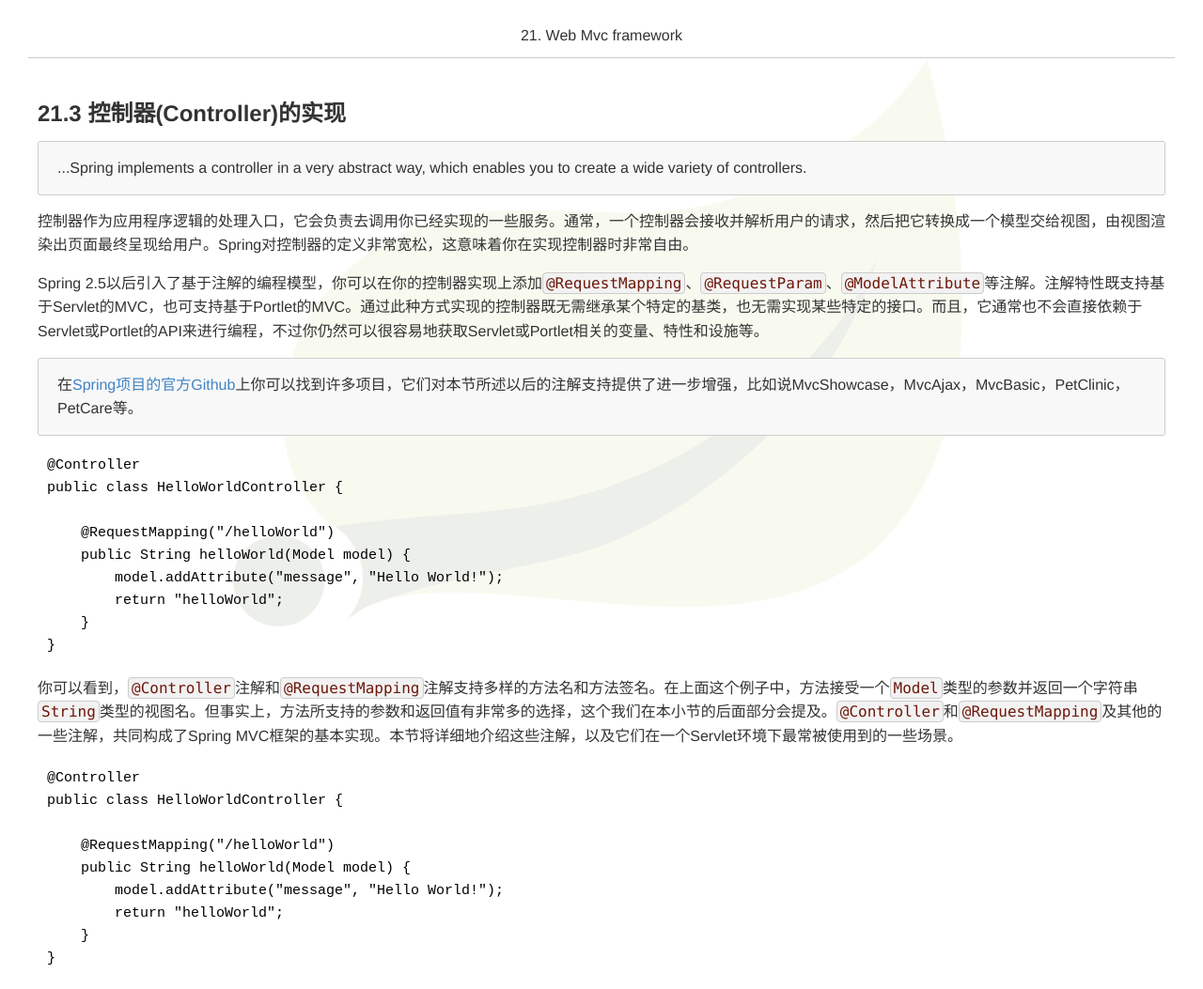
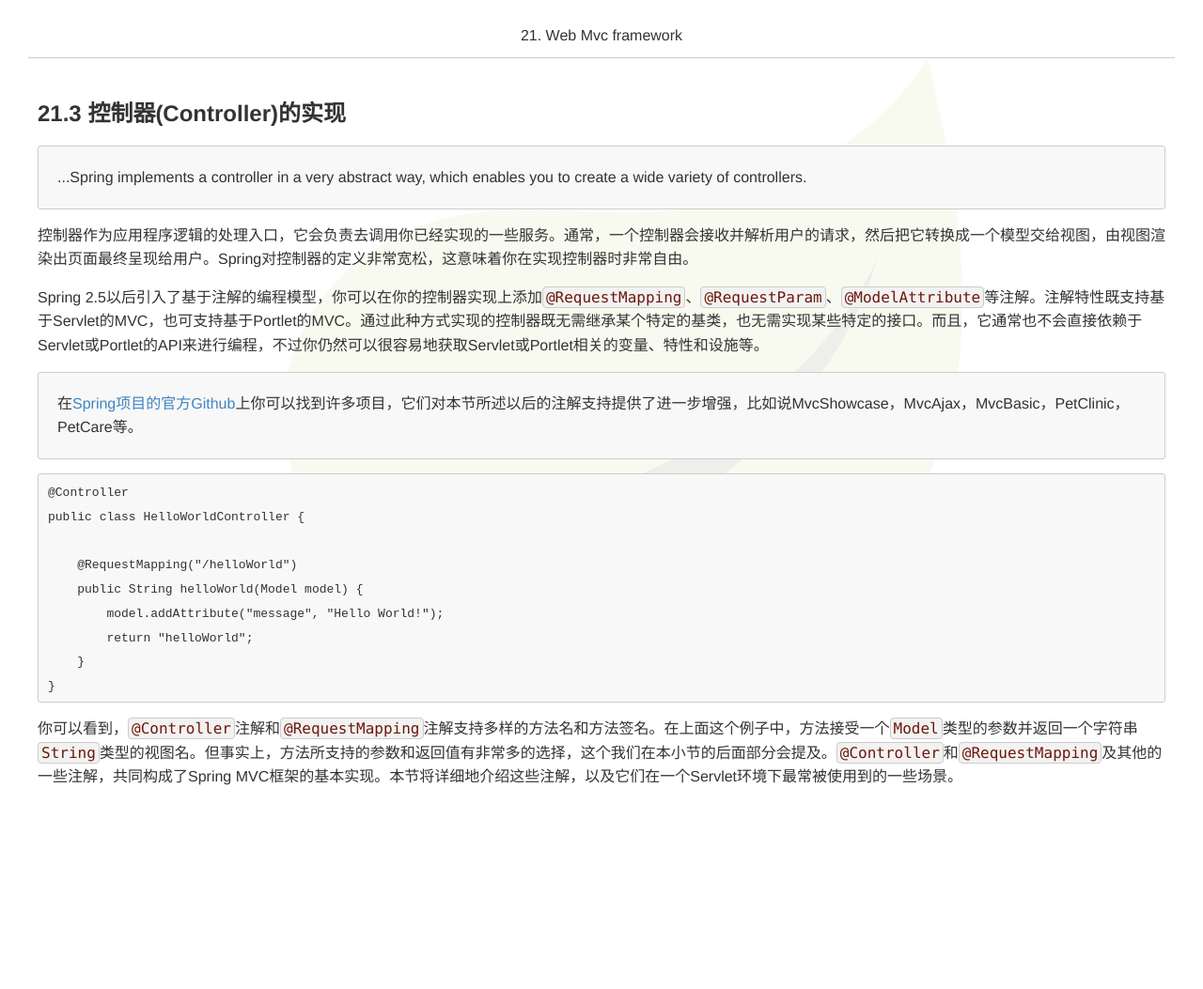
Before and after one commit to EthanLin-TWer/translation-spring-mvc-4-documentation, a website: page index.html in a window 1280 px wide. Shown: the whole page at 94% size. After the commit the page ends 855 px from the top, so only its background shows below. Drawn offline with Linux system fonts and the light colour scheme.

Commit message:
[Polish] Section 21.

```diff
--- a/css/main.styl
+++ b/css/main.styl
@@ -2,6 +2,14 @@ border = 1px solid #ccc
 general-code-color = #6D180B
 link-color = #4183C4
 background-color = #f8f8f8
+code-font-family = Consolas, "Liberation Mono", Courier, monospace !important
+
+block-style(left-right-padding)
+   margin: 15px 0
+   padding: 5px left-right-padding
+   border: border
+   border-radius: 3px
+   background-color: background-color
 
 body
    margin: 15px 30px
@@ -29,11 +37,7 @@ body
       margin-bottom: 10px
 
    blockquote
-      margin: 0
-      padding: 0 20px
-      border: border
-      border-radius: 3px
-      background-color: background-color
+      block-style(20px)
 
    p
       display: block
@@ -45,7 +49,7 @@ body
       text-decoration: none
 
    :not(pre)>code
-      font-family: Consolas, "Liberation Mono", Courier, monospace
+      font-family: code-font-family
       padding: 1px 3px
       border: border
       border-radius: 4px
@@ -53,7 +57,5 @@ body
       background-color: #f2f2f2
 
    pre
-      margin: 15px 0
-      padding: 5px 10px
-      color: black
-      font-size: 15px
+      block-style(10px)
+      font-family: code-font-family
--- a/index.html
+++ b/index.html
@@ -36,16 +36,7 @@
 <p class="comments-section">你可以看到，<code>@Controller</code>注解和<code>@RequestMapping</code>注解支持多样的方法名和方法签名。在上面这个例子中，方法接受一个<code>Model</code>类型的参数并返回一个字符串<code>String</code>类型的视图名。但事实上，方法所支持的参数和返回值有非常多的选择，这个我们在本小节的后面部分会提及。<code>@Controller</code>和<code>@RequestMapping</code>及其他的一些注解，共同构成了Spring MVC框架的基本实现。本节将详细地介绍这些注解，以及它们在一个Servlet环境下最常被使用到的一些场景。</p>
 
 
-<pre><code class="lang-java"><span class="hljs-meta">@Controller</span>
-<span class="hljs-keyword">public</span> <span class="hljs-class"><span class="hljs-keyword">class</span> <span class="hljs-title">HelloWorldController</span> </span>{
 
-    <span class="hljs-meta">@RequestMapping</span>(<span class="hljs-string">"/helloWorld"</span>)
-    <span class="hljs-function"><span class="hljs-keyword">public</span> String <span class="hljs-title">helloWorld</span><span class="hljs-params">(Model model)</span> </span>{
-        model.addAttribute(<span class="hljs-string">"message"</span>, <span class="hljs-string">"Hello World!"</span>);
-        <span class="hljs-keyword">return</span> <span class="hljs-string">"helloWorld"</span>;
-    }
-}
-</code></pre>
 
                                 </section>
         </div>
```
Also changed, not shown: dist/css/main.css.
